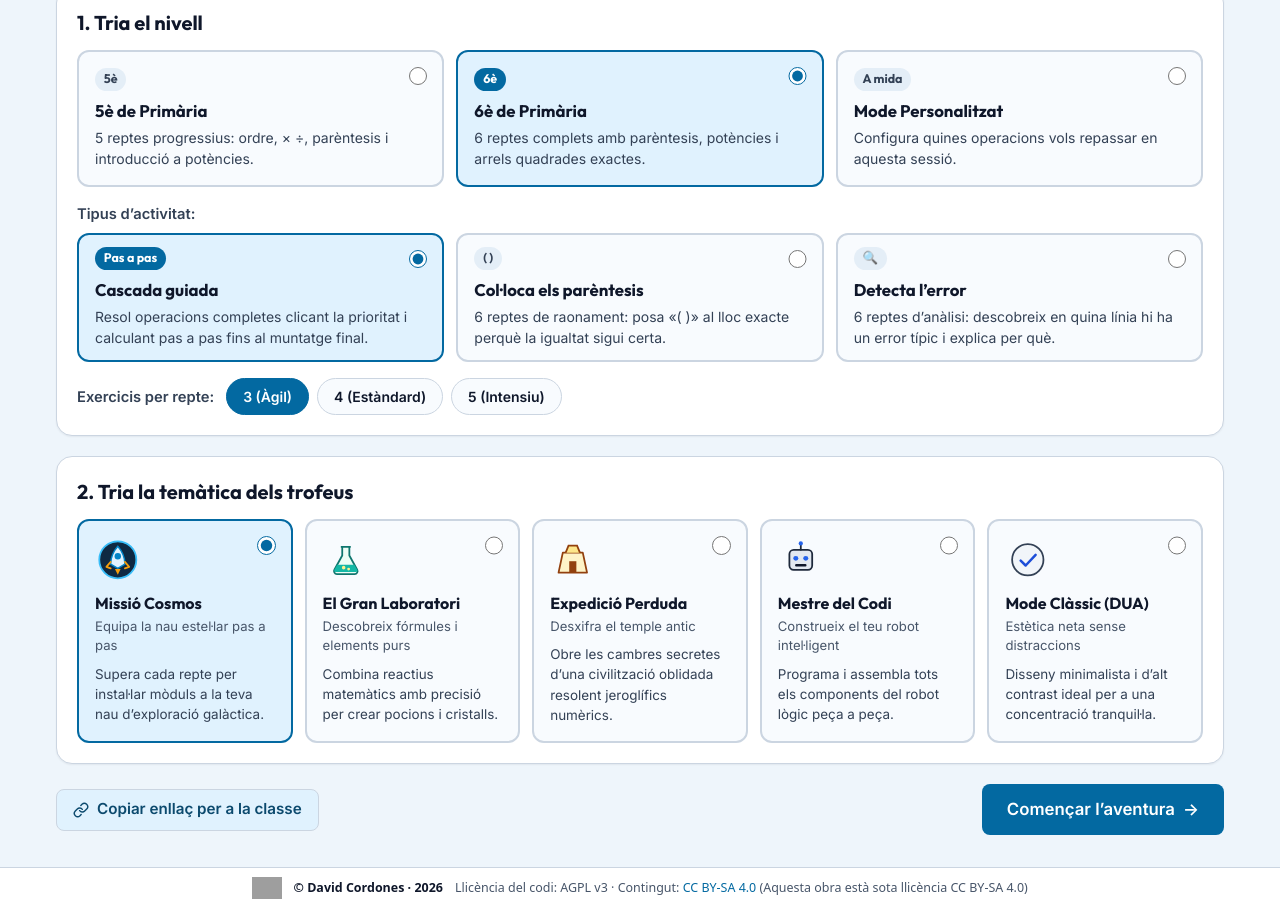
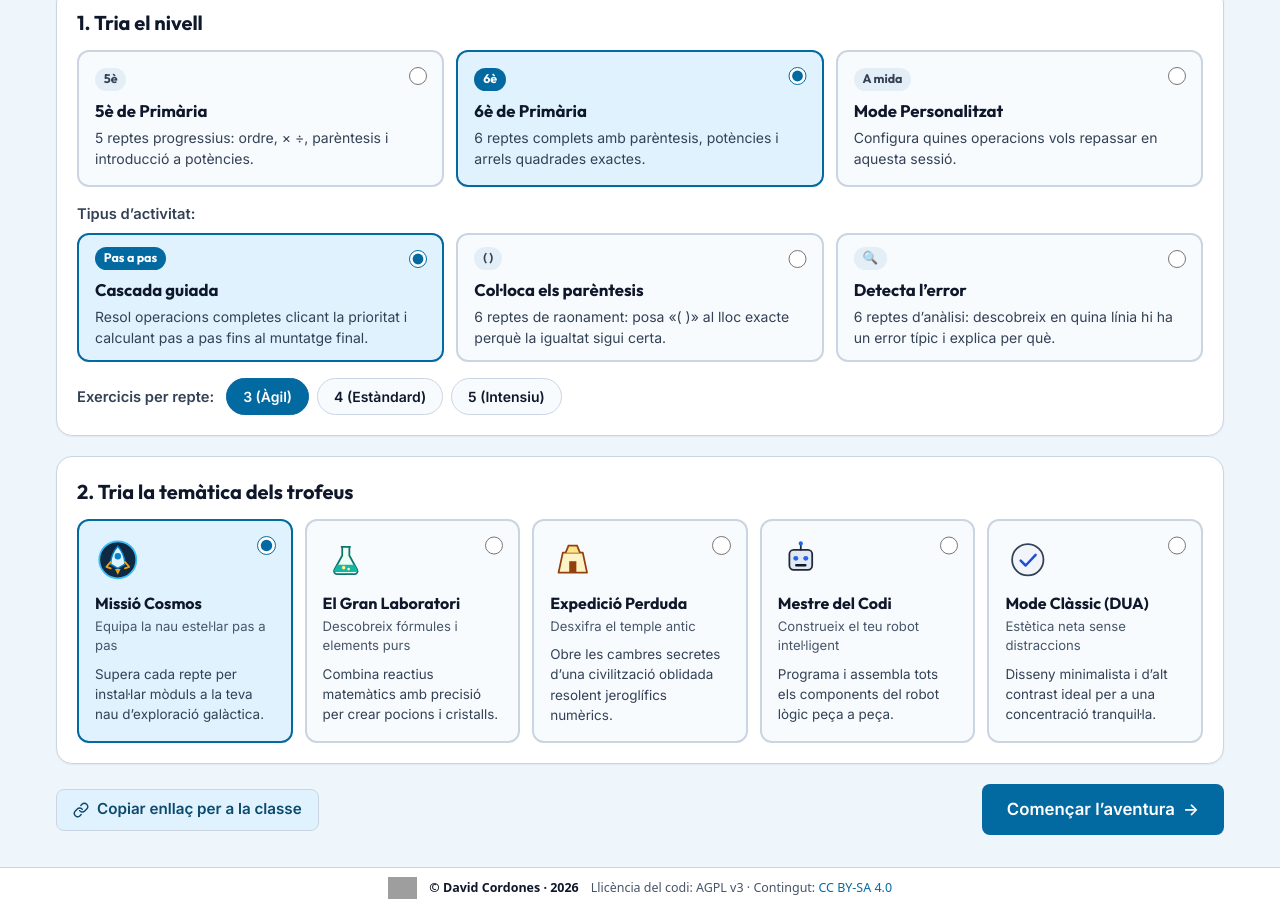
Before and after one commit to elCordones/operacions-combinades, a plain HTML site: page index.html in a window 1280 px wide. Shown: the part 219-1127 px from the top of the page. Drawn offline with Linux system fonts and the light colour scheme; grey boxes are pictures that could not be loaded.

Commit message:
Simplificar text redundant al peu de pàgina

```diff
--- a/index.html
+++ b/index.html
@@ -672,7 +672,6 @@
       <p class="footer-line2">
         Llicència del codi: AGPL v3 · Contingut:
         <a href="https://creativecommons.org/licenses/by-sa/4.0/" target="_blank" rel="noopener noreferrer">CC BY-SA 4.0</a>
-        (Aquesta obra està sota llicència CC BY-SA 4.0)
       </p>
     </div>
   </footer>
```
